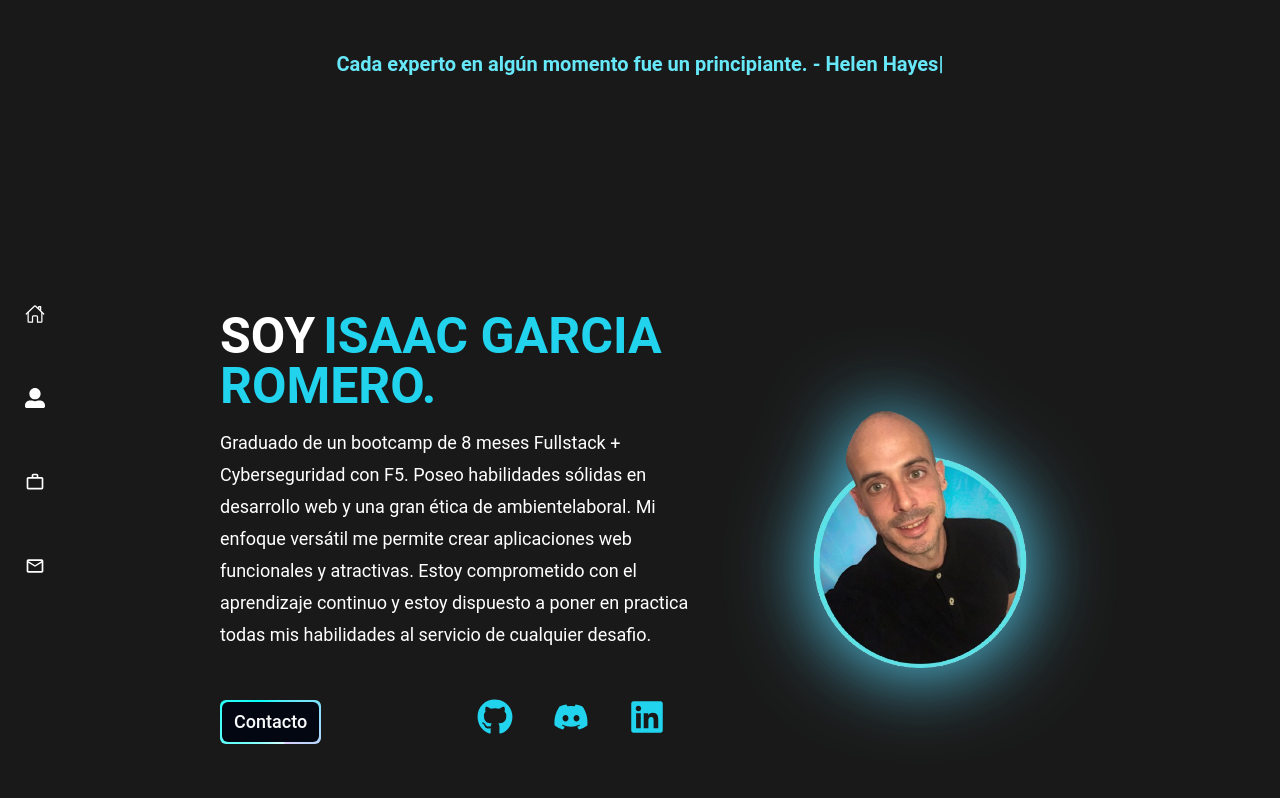
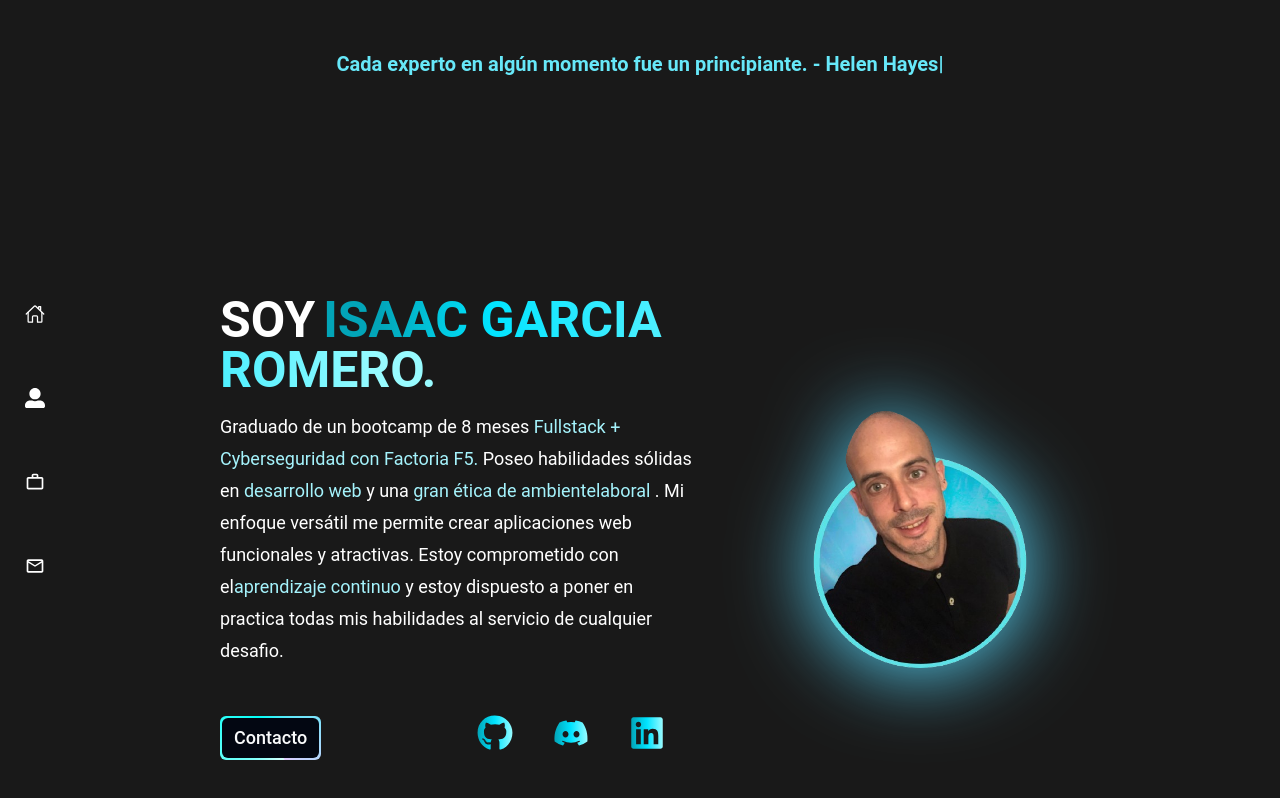
Before and after one commit to Isarok/Portfolio-Isaac, a React (Vite) app: page / in a window 1280 px wide. Shown: the top 798 px of the page. Built offline with nearby package versions, Linux system fonts and the light colour scheme; some icons are missing.

Commit message:
feature/desing_addSomestyles

```diff
--- a/src/components/Main.jsx
+++ b/src/components/Main.jsx
@@ -21,7 +21,7 @@ const Main = () => {
               className="mb-4 text-[26px] lg:text-[50px] 2xl:text-[60px]  uppercase leading-[1] font-semibold"
             >
               <span className="mr-2">Soy</span>
-              <span className="text-cyan-400">Isaac Garcia Romero.</span>
+              <span className="bg-gradient-to-r from-[rgba(2,165,184,1)] from-[10%] via-[rgba(0,228,255,1)] via-[30%] to-[rgba(152,251,255,1)] to-[90%] text-transparent bg-clip-text">Isaac Garcia Romero.</span>
             </motion.div>
 
             <motion.p
@@ -35,11 +35,11 @@ const Main = () => {
               sm:max-w-sm
               2xl:mx-0 2xl:max-w-3xl 2xl:text-xl 2xl:max-w-[1200px] "
             >
-              Graduado de un bootcamp de 8 meses Fullstack + Cyberseguridad con
-              F5. Poseo habilidades sólidas en desarrollo web y una gran ética
-              de ambientelaboral. Mi enfoque versátil me permite crear
+              Graduado de un bootcamp de 8 meses <span className="text-cyan-200">Fullstack + Cyberseguridad con
+              Factoria F5.</span> Poseo habilidades sólidas en <span className="text-cyan-200">desarrollo web</span>  y una <span className="text-cyan-200">gran ética
+              de ambientelaboral</span> . Mi enfoque versátil me permite crear
               aplicaciones web funcionales y atractivas. Estoy comprometido con
-              el aprendizaje continuo y estoy dispuesto a poner en practica
+              el<span className="text-cyan-200">aprendizaje continuo </span> y estoy dispuesto a poner en practica
               todas mis habilidades al servicio de cualquier desafio.
             </motion.p>
 
@@ -72,13 +72,22 @@ const Main = () => {
                   </div>
               </span>
               <ul className="flex justify-around m-4 md:m-0 gap-x-10 gap-y-2">
-                <li>
+                <li >
                 <a
                   href="https://docs.google.com/document/d/1pF7dyoWNfUFHGvCdg0XtNNPOKMay5a6l/edit?usp=sharing&ouid=105822291999599368082&rtpof=true&sd=true"
                   target="_blank"
                   rel="noreferrer"
                 >
-                  <PiReadCvLogo  className="text-4xl 2xl:text-5xl text-cyan-400 hover:scale-x-150 hover:scale-y-150	" />
+                    <svg width="0" height="0">
+                      <linearGradient id="grad1" x1="0%" y1="0%" x2="100%" y2="0%" x3="0%" y3="0%">
+                      <stop offset="0%" style={{ stopColor: "rgba(2,165,184,1)", stopOpacity: 1 }} />
+                        <stop offset="50%" style={{ stopColor: "rgba(0,228,255,1)", stopOpacity: 1 }} />
+                        <stop offset="100%" style={{ stopColor: "rgba(152,251,255,1)", stopOpacity: 1 }} />
+                      </linearGradient>
+                    </svg>
+                  <PiReadCvLogo style={{ fill: "url(#grad1)" }}
+                                type="button"
+                                className="text-4xl 2xl:text-5xl  hover:scale-x-150 hover:scale-y-150 	" />
                 </a>
                 </li>
                 <li>
@@ -87,7 +96,9 @@ const Main = () => {
                   target="_blank"
                   rel="noreferrer"
                 >
-                  <FaGithub className="text-4xl 2xl:text-5xl text-cyan-400 hover:scale-x-150 hover:scale-y-150	" />
+                  <FaGithub style={{ fill: "url(#grad1)" }}
+                            type="button"
+                            className="text-4xl 2xl:text-5xl text-cyan-400 hover:scale-x-150 hover:scale-y-150	" />
                 </a>
                 </li>
                 <li>
@@ -96,7 +107,9 @@ const Main = () => {
                   target="_blank"
                   rel="noreferrer"
                 >
-                  <FaDiscord className="text-4xl 2xl:text-5xl text-cyan-400 hover:scale-x-150 hover:scale-y-150	" />
+                  <FaDiscord style={{ fill: "url(#grad1)" }}
+                            type="button"
+                            className="text-4xl 2xl:text-5xl text-cyan-400 hover:scale-x-150 hover:scale-y-150	" />
                 </a>
                 </li>
                 <li>
@@ -105,7 +118,9 @@ const Main = () => {
                   target="_blank"
                   rel="noreferrer"
                 >
-                  <FaLinkedin className="text-4xl 2xl:text-5xl text-cyan-400 hover:scale-x-150 hover:scale-y-150	" />
+                  <FaLinkedin style={{ fill: "url(#grad1)" }}
+                              type="button"
+                              className="text-4xl 2xl:text-5xl icon-gradient hover:scale-x-150 hover:scale-y-150	" />
                 </a>
                 </li>
               </ul>
```
